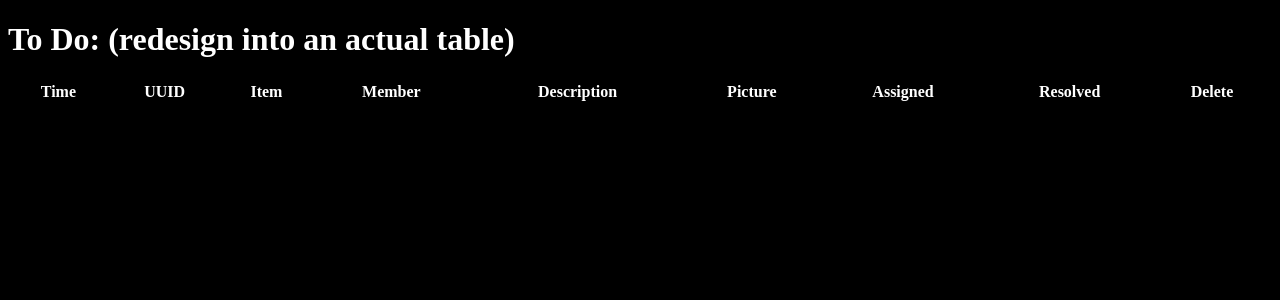
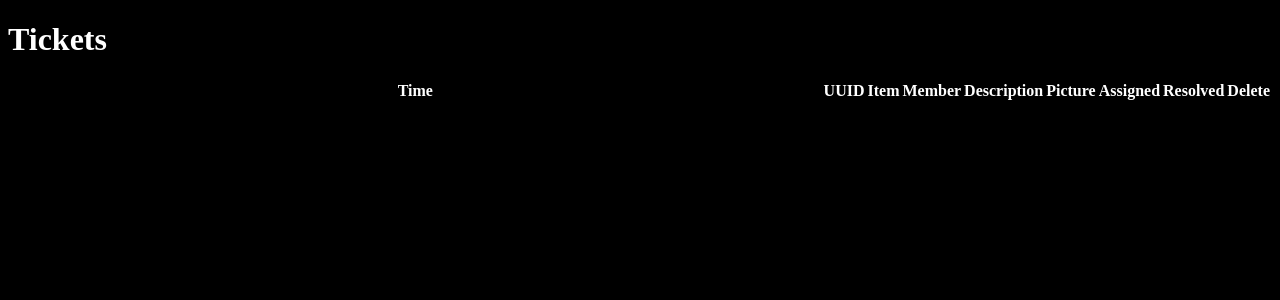
Before and after one commit to coderbunker/ticket-system, a Node server app: page /tickets in a window 1280 px wide. Shown: the top 300 px of the page. Run offline with Node 20, Linux system fonts and the light colour scheme; data that the repository does not hold is empty.

Commit message:
modify tickets template 2

```diff
--- a/views/tickets.ejs
+++ b/views/tickets.ejs
@@ -2,10 +2,18 @@
 <html>
 <head>
   <link type="text/css" rel="stylesheet" href="./main.css">
+  <style>
+    table, th, td {
+      border: 1px solid black;
+      border-collapse: collapse;
+      text-align: center;
+      width: 100%;
+    }
+  </style>
 </head>
   <body>
-    <h1>To Do: (redesign into an actual table)</h1>
-    <table style="width:100%">
+    <h1>Tickets</h1>
+    <table>
       <tr>
         <th>Time</th>
         <th>UUID</th>
```
